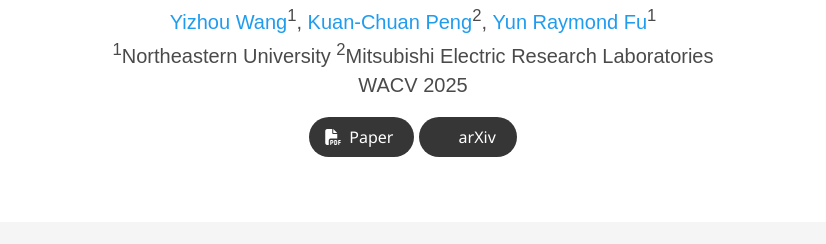
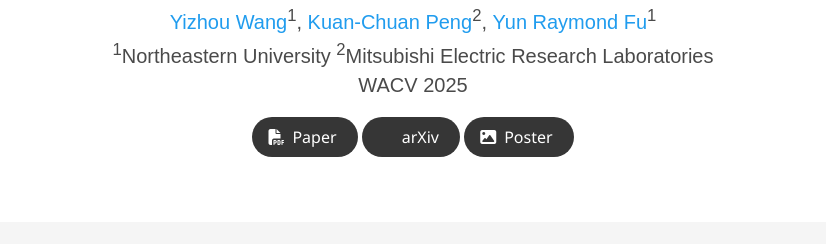
Before and after one commit to wyzjack/3DzAL, a plain HTML site: page index.html in a window 1280 px wide. Shown: the part 177-421 px from the top of the page, without its empty margins (227-1053 px from the left). Drawn offline with nearby package versions, Linux system fonts and the light colour scheme; some icons are missing; a web font is replaced by a local one.

Commit message:
add Poster

```diff
--- a/index.html
+++ b/index.html
@@ -74,7 +74,7 @@
                     <div class="publication-links">
                          <!-- Arxiv PDF link -->
                       <span class="link-block">
-                        <a href="https://arxiv.org/pdf/2412.04304.pdf" target="_blank"
+                        <a href="https://openaccess.thecvf.com/content/WACV2025/html/Wang_Towards_Zero-Shot_3D_Anomaly_Localization_WACV_2025_paper.html" target="_blank"
                         class="external-link button is-normal is-rounded is-dark">
                         <span class="icon">
                           <i class="fas fa-file-pdf"></i>
@@ -93,6 +93,17 @@
                       <i class="ai ai-arxiv"></i>
                     </span>
                     <span>arXiv</span>
+                  </a>
+                </span>
+
+                <!-- Poster Link -->
+                <span class="link-block">
+                  <a href="https://www.dropbox.com/scl/fi/qv2wr1jvwjzf82hy9za3m/WACV25_3DzAD_poster.pdf?rlkey=us248wajhay0b36aoijxs5gt8&dl=0" target="_blank"
+                  class="external-link button is-normal is-rounded is-dark">
+                  <span class="icon">
+                    <i class="fas fa-image"></i>
+                  </span>
+                  <span>Poster</span>
                   </a>
                 </span>
             </div>
@@ -152,7 +163,7 @@
         <!-- Your image here -->
         <img src="static/images/pseudo_anomaly.jpg" alt="MY ALT TEXT"/>
         <h2 class="subtitle has-text-centered">
-          <strong>Pseudo anomaly generation.</strong> Overview of our proposed patch-level 3D pseudo anomaly sample generation process for both“adding” and “removing” type anomalies.
+          <strong>Pseudo anomaly generation.</strong> Overview of our proposed patch-level 3D pseudo anomaly sample generation process for both"adding" and "removing" type anomalies.
        </h2>
      </div>
      <div class="item">
@@ -220,7 +231,7 @@
         <div class="content">
 
           <p>
-            This page was built using the <a href="https://github.com/eliahuhorwitz/Academic-project-page-template" target="_blank">Academic Project Page Template</a> which was adopted from the <a href="https://nerfies.github.io" target="_blank">Nerfies</a> project page.
+            This page was built using the <a href="https://github.com/eliahuhorwitz/Academic-project-page-template" target="_blank">Academic Project Page Template</a> which was adopted from the <a href="https://nerfies.github.io" target="_blank">Nerfies</a> project page.
             You are free to borrow the source code of this website, we just ask that you link back to this page in the footer. <br> This website is licensed under a <a rel="license"  href="http://creativecommons.org/licenses/by-sa/4.0/" target="_blank">Creative
             Commons Attribution-ShareAlike 4.0 International License</a>.
           </p>
```
